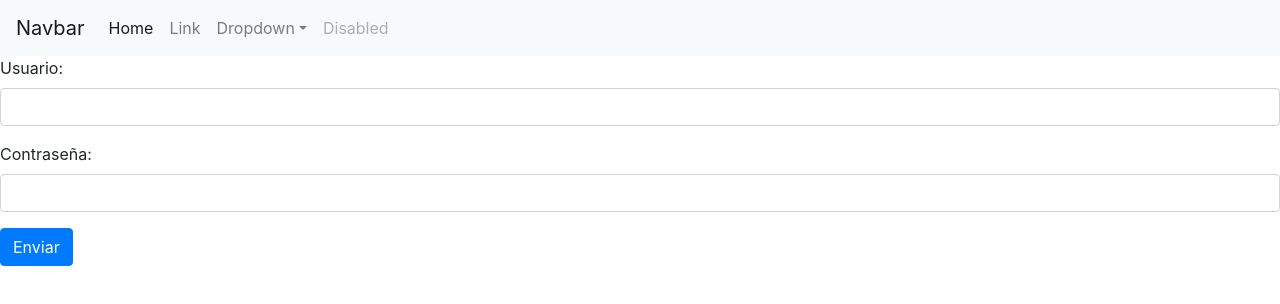
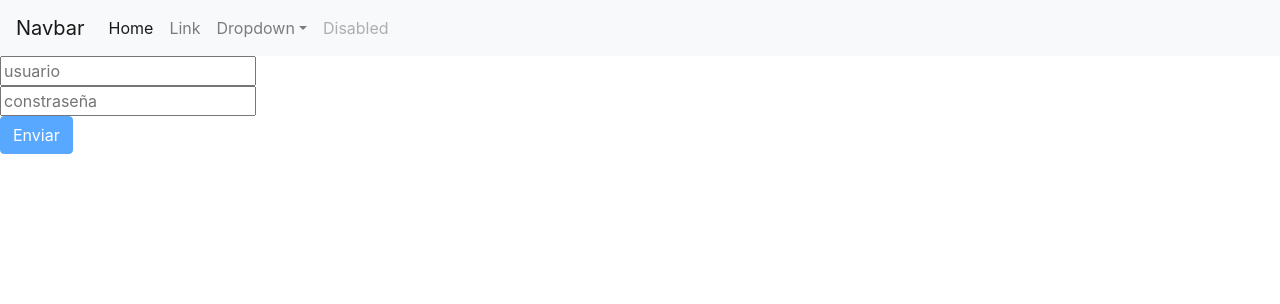
Before and after one commit to minditarg/box_front, a React (Create React App) app: page / in a window 1280 px wide. Shown: the top 304 px of the page. Built offline with nearby package versions, Linux system fonts and the light colour scheme.

Commit message:
primer commit

```diff
--- a/package.json
+++ b/package.json
@@ -3,9 +3,12 @@
   "version": "0.1.0",
   "private": true,
   "dependencies": {
+    "@material-ui/core": "^4.4.0",
+    "@material-ui/icons": "^4.2.1",
     "axios": "^0.19.0",
     "bootstrap": "^4.3.1",
     "jquery": "^3.4.1",
+    "mui-datatables": "^2.10.2",
     "popper.js": "^1.15.0",
     "react": "^16.9.0",
     "react-data-table-component": "^3.0.6",
--- /dev/null
+++ b/src/components/Input/Input.js
@@ -0,0 +1,63 @@
+import React from 'react';
+
+
+const input = ( props ) => {
+    let inputElement = null;
+    let textValidation = null
+
+    if (props.invalid && props.shouldValidate && props.touched) {
+      textValidation = (
+        <span>Hay error de validacion en required</span>
+
+      )
+
+    }
+
+    switch ( props.elementType ) {
+        case ( 'input' ):
+            inputElement = <input
+
+                {...props.elementConfig}
+                value={props.value}
+                onChange={props.changed} />;
+            break;
+        case ( 'textarea' ):
+            inputElement = <textarea
+
+                {...props.elementConfig}
+                value={props.value}
+                onChange={props.changed} />;
+            break;
+        case ( 'select' ):
+            inputElement = (
+                <select
+
+                    value={props.value}
+                    onChange={props.changed}>
+                    {props.elementConfig.options.map(option => (
+                        <option key={option.value} value={option.value}>
+                            {option.displayValue}
+                        </option>
+                    ))}
+                </select>
+            );
+            break;
+        default:
+            inputElement = <input
+
+                {...props.elementConfig}
+                value={props.value}
+                onChange={props.changed} />;
+    }
+
+    return (
+        <div>
+            <label>{props.label}</label>
+            {inputElement}
+            {textValidation}
+        </div>
+    );
+
+};
+
+export default input;
--- a/src/containers/Root/Root.js
+++ b/src/containers/Root/Root.js
@@ -4,17 +4,46 @@ import { connect } from 'react-redux';
 import Header from'../../components/Header/Header';
 import axios from 'axios';
 import * as actionTypes from '../../store/actions';
+import Input from '../../components/Input/Input';
+
 
 
 
 class Root extends Component {
     state = {
+
       orderForm: {
-        username: '',
-        password:'',
-        successPass: null,
+          username: {
+              elementType: 'input',
+              elementConfig: {
+                  type: 'text',
+                  placeholder: 'usuario'
+              },
+              value: '',
+              validation: {
+                  required: true
+              },
+              valid: false,
+              touched: false
+          },
+          password: {
+              elementType: 'input',
+              elementConfig: {
+                  type: 'password',
+                  placeholder: 'constraseña'
+              },
+              value: '',
+              validation: {
+                  required: true
+              },
+              valid: false,
+              touched: false
+          },
 
-      }
+
+        },
+        formIsValid: false,
+        successPass: null
     }
 
     componentDidMount() {
@@ -22,16 +51,16 @@ class Root extends Component {
 
     }
 
-    handleValue = (event,index) => {
+    /*handleValue = (event,index) => {
       let newObject = {orderForm: { ...this.state.orderForm }};
       newObject['orderForm'][event.target.name] = event.target.value;
       this.setState(newObject);
 
-    }
+    } */
 
     handleSubmit = (event,index) => {
       event.preventDefault();
-      axios.post(`/login-json`, { username: event.target.username.value, password:event.target.password.value  })
+      axios.post(`/login-json`, { username: this.state.orderForm.username.value, password:this.state.orderForm.password.value  })
       .then(res => {
 
         let estado = null
@@ -43,12 +72,18 @@ class Root extends Component {
           this.props.onLogin(res.data.user);
         }
 
+        let password = {...this.state.orderForm.password };
+        password.value = '';
+
+
         this.setState({
           orderForm: {
-            ...this.state.orderForm,
-            password:'',
-            successPass:estado
-          }
+            ... this.state.orderForm,
+            password: {
+              ... password
+            }
+          },
+          successPass:estado
         }, () => {
           if(estado)
           this.props.history.push('/users');
@@ -58,17 +93,64 @@ class Root extends Component {
 
     }
 
+    checkValidity(value, rules) {
+        let isValid = true;
+
+        if (rules.required) {
+            isValid = value.trim() !== '' && isValid;
+        }
+
+        if (rules.minLength) {
+            isValid = value.length >= rules.minLength && isValid
+        }
+
+        if (rules.maxLength) {
+            isValid = value.length <= rules.maxLength && isValid
+        }
+
+        return isValid;
+    }
+
+    inputChangedHandler = (event, inputIdentifier) => {
+        const updatedOrderForm = {
+            ...this.state.orderForm
+        };
+        const updatedFormElement = {
+            ...updatedOrderForm[inputIdentifier]
+        };
+        updatedFormElement.value = event.target.value;
+        updatedFormElement.valid = this.checkValidity(updatedFormElement.value, updatedFormElement.validation);
+        updatedFormElement.touched = true;
+        updatedOrderForm[inputIdentifier] = updatedFormElement;
+
+        let formIsValid = true;
+        for (let inputIdentifier in updatedOrderForm) {
+            formIsValid = updatedOrderForm[inputIdentifier].valid && formIsValid;
+        }
+        this.setState({orderForm: updatedOrderForm, formIsValid: formIsValid});
+    }
+
 
     render () {
+
+      const formElementsArray = [];
+      for (let key in this.state.orderForm) {
+          formElementsArray.push({
+              id: key,
+              config: this.state.orderForm[key]
+          });
+      }
+
+
       let alerta = null
-        if(this.state.orderForm.successPass != null && this.state.orderForm.successPass == false) {
+        if(this.state.successPass != null && this.state.successPass == false) {
           alerta = (
             <div className="alert alert-danger" role="alert">
               El usuario o contraseña son incorrectos
             </div>
 
           )
-        } else if (this.state.orderForm.successPass != null && this.state.orderForm.successPass == true) {
+        } else if (this.state.successPass != null && this.state.successPass == true) {
           alerta = (
             <div className="alert alert-success" role="alert">
               usuario y contraseña correcto
@@ -82,7 +164,8 @@ class Root extends Component {
           <Header user={this.props.userData.user} />
           <form onSubmit={this.handleSubmit}>
           {alerta}
-          <div className="form-group">
+
+        { /*  <div className="form-group">
         <label htmlFor="user">Usuario:</label>
         <input type="text" className="form-control" id="username" name="username" onChange={this.handleValue} value={this.state.orderForm.username} required />
       </div>
@@ -90,7 +173,20 @@ class Root extends Component {
         <label htmlFor="password">Contraseña:</label>
         <input type="password" className="form-control" id="password" name="password" onChange={this.handleValue} value={this.state.orderForm.password} required />
       </div>
-      <button className="btn btn-primary" type="submit" >Enviar </button>
+      */}
+
+      {formElementsArray.map(formElement => (
+          <Input
+              key={formElement.id}
+              elementType={formElement.config.elementType}
+              elementConfig={formElement.config.elementConfig}
+              value={formElement.config.value}
+              invalid={!formElement.config.valid}
+              shouldValidate={formElement.config.validation}
+              touched={formElement.config.touched}
+              changed={(event) => this.inputChangedHandler(event, formElement.id)} />
+      ))}
+      <button className="btn btn-primary" disabled={ !this.state.formIsValid } type="submit" >Enviar </button>
       </ form>
           </div>
         );
--- a/src/containers/Users/Users.js
+++ b/src/containers/Users/Users.js
@@ -5,6 +5,8 @@ import { connect } from 'react-redux';
 import Header from'../../components/Header/Header';
 import axios from 'axios';
 import * as actionTypes from '../../store/actions';
+import MUIDataTable from "mui-datatables";
+
 
 const columns = [
   {
@@ -19,6 +21,67 @@ const columns = [
 
   },
 ];
+
+const columns2 = [
+ {
+  name: "nombre",
+  label: "Nombre",
+  options: {
+   filter: true,
+   sort: true,
+  }
+ },
+ {
+  name: "username",
+  label: "Nombre de usuario",
+  options: {
+   filter: true,
+   sort: false,
+  }
+ }
+];
+
+
+const textLabels = {
+  body: {
+    noMatch: 'No se encontraron registros',
+    toolTip: 'Ordenar',
+  },
+  pagination: {
+    next: 'Página siguiente',
+    previous: 'Página anterior',
+    rowsPerPage: 'Registros por página:',
+    displayRows: 'of',
+  },
+  toolbar: {
+    search: 'Buscar',
+    downloadCsv: 'Descargar CSV',
+    print: 'Imprimir',
+    viewColumns: 'Ver Columnas',
+    filterTable: 'Filtrar',
+  },
+  filter: {
+    all: 'Todos',
+    title: 'FILTROS',
+    reset: 'RESET',
+  },
+  viewColumns: {
+    title: 'Mostrar Columnas',
+    titleAria: 'Mostrar/Ocultar Columnas',
+  },
+  selectedRows: {
+    text: 'Usuario(s) seleccionados',
+    delete: 'Eliminar usuario',
+    deleteAria: 'Eliminar usuarios seleccionados',
+  },
+};
+
+const options = {
+  filterType: 'checkbox',
+  selectableRowsOnClick : 'true',
+  textLabels: textLabels
+
+};
 
 class Users extends Component {
   state = {
@@ -40,10 +103,14 @@ class Users extends Component {
 
       }
 
-      axios.get('/list-users')
+      axios.get('/list-users-admin')
       .then(res => {
         if(res.data.success == 1) {
-            let resultado = [...res.data.array_result];
+            let resultado = [...res.data.result];
+            resultado.map(element => {
+              element.nombre = element.apellido + ', ' + element.nombre;
+              delete element.apellido
+            })
             this.setState({
               users: resultado
             })
@@ -87,15 +154,18 @@ class Users extends Component {
     }
 
 
+
+
     render () {
-
         return (
           <div>
           <Header user={ this.props.userData.user } />
-          <DataTable
-       title="Usuarios"
-       columns={columns}
+
+     <MUIDataTable
+       title={"Usuarios"}
        data={this.state.users}
+       columns={columns2}
+       options={options}
      />
           </div>
         );
```
Also changed, not shown: 1 other file (tests, documents, lock files or other folders).
